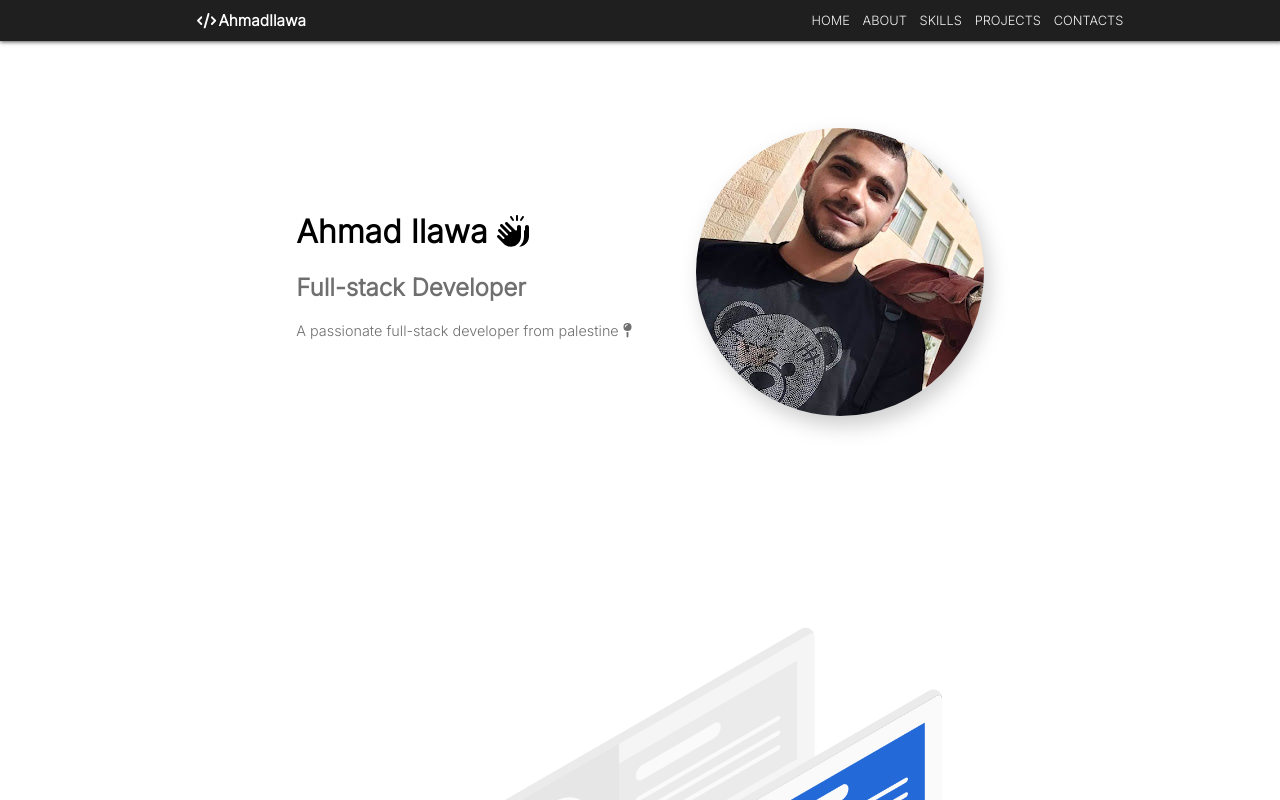
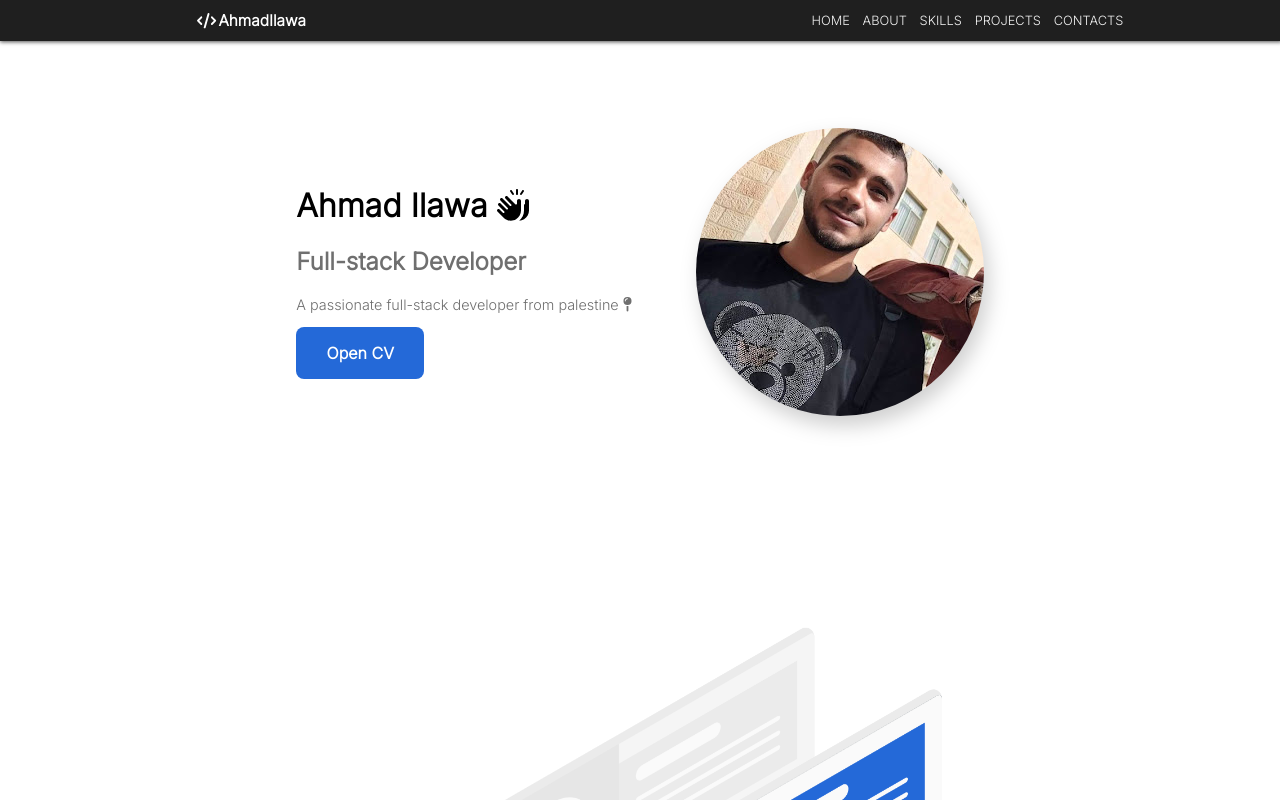
Before and after one commit to AhmadEleiwa/AhmadEleiwa.github.io, a React (Create React App) app: page / in a window 1280 px wide. Shown: the top 800 px of the page. Built offline with nearby package versions, Linux system fonts and the light colour scheme.

Commit message:
Add open Cv Button

```diff
--- a/src/components/UserInfo/index.js
+++ b/src/components/UserInfo/index.js
@@ -4,6 +4,7 @@ import { FontAwesomeIcon } from '@fortawesome/react-fontawesome'
 import { faMapPin, faHandsClapping } from '@fortawesome/free-solid-svg-icons'
 
 import './style.css'
+import Button from "../Button"
 
 const UserInfo = props => {
     return <div className="user-info">
@@ -11,7 +12,7 @@ const UserInfo = props => {
             <Typography type='title'>Ahmad Ilawa <FontAwesomeIcon icon={faHandsClapping} /></Typography>
             <Typography type='subtitle'>Full-stack Developer</Typography>
             <Typography type='p'>A passionate full-stack developer from palestine  <FontAwesomeIcon icon={faMapPin} /></Typography>
-
+            <Button to='assets/CV.pdf' width='8em' target='_blank'>Open CV</Button>
         </div>
         <img src='assets/profile-image.jpg' alt='ahmad eleiwa' />
     </div>
```
